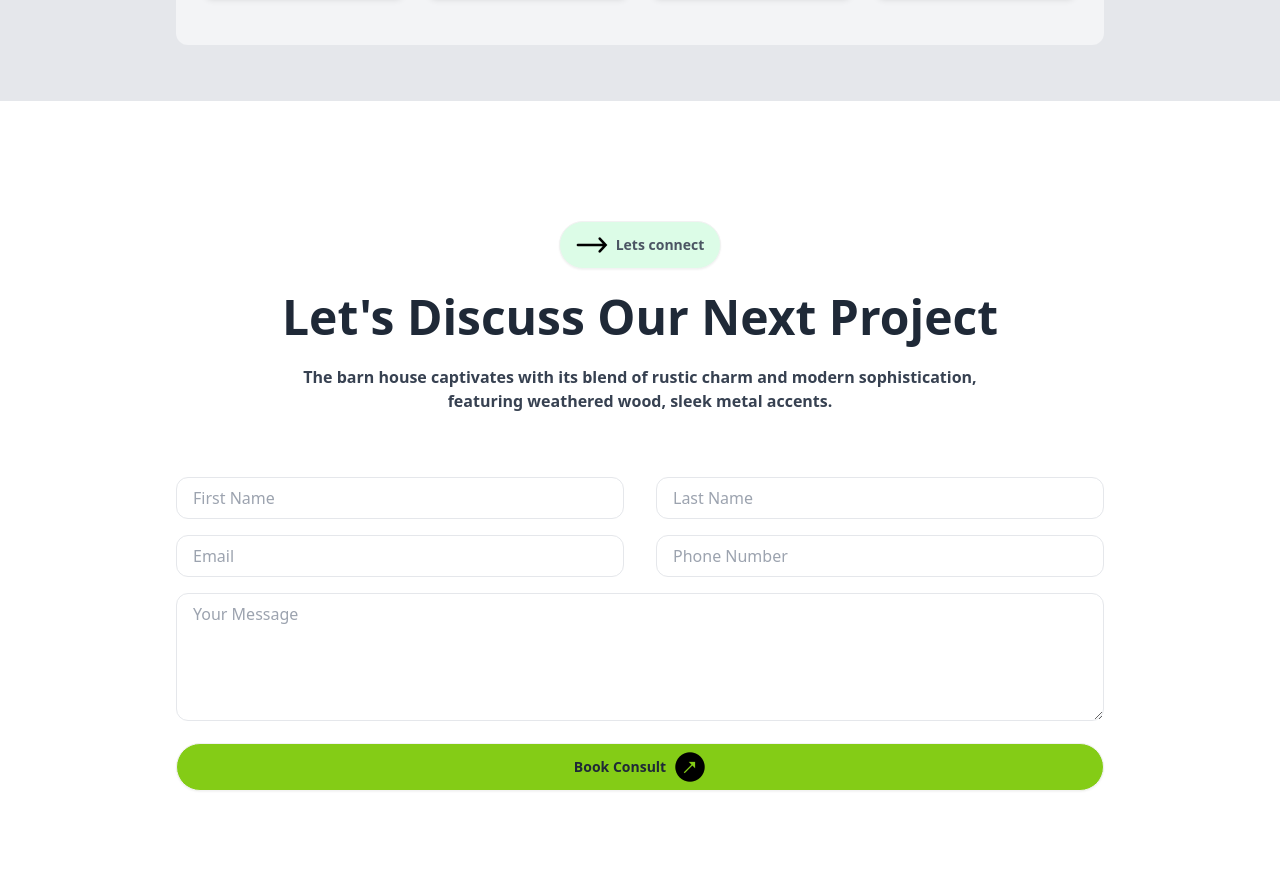
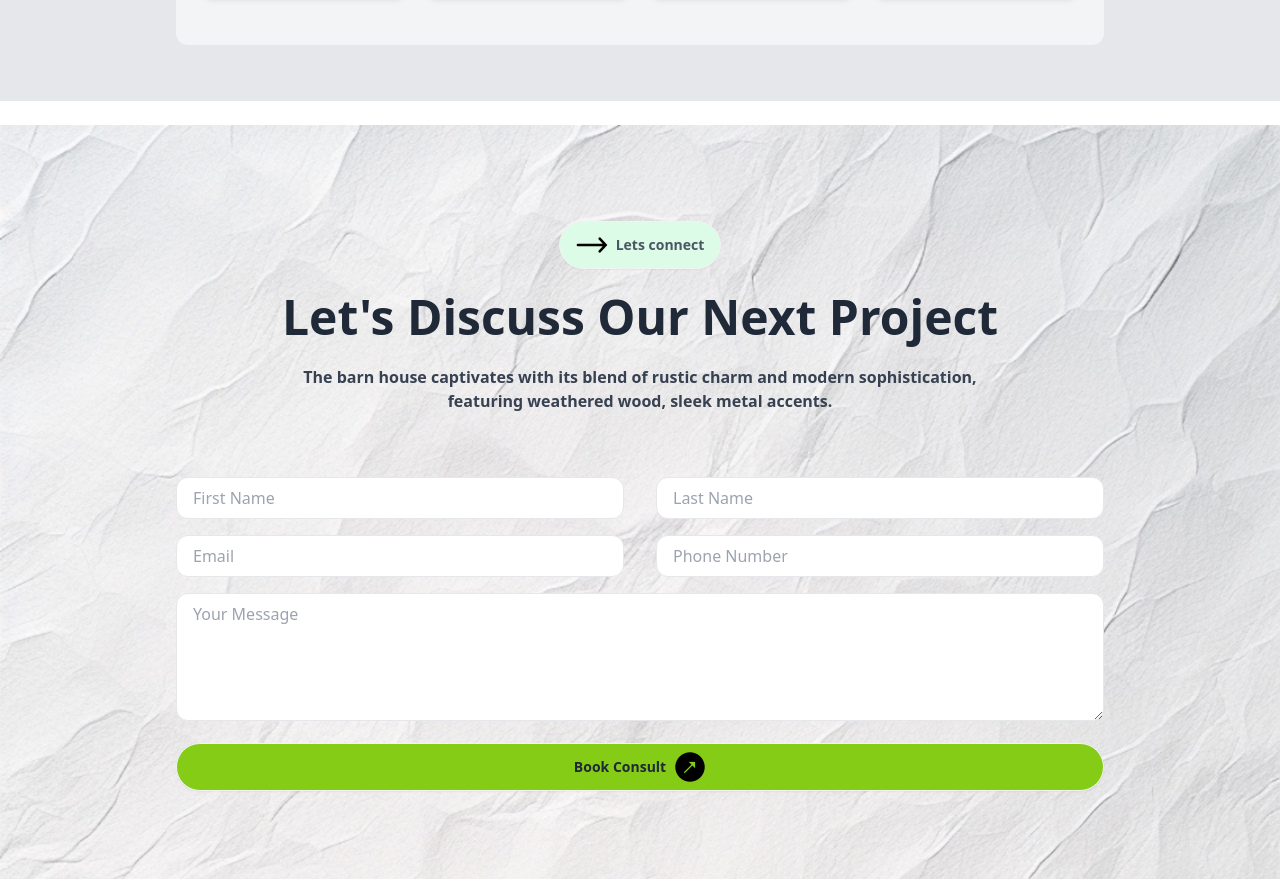
Before and after one commit to naafiisaa30/rinterio, a plain HTML site: page index.html in a window 1280 px wide. Shown: the part 3406-4285 px from the top of the page. Drawn offline with nearby package versions, Linux system fonts and the light colour scheme; the site is published under a folder, as on GitHub Pages, so addresses that start at the root find nothing.

Commit message:
a bug is solved

```diff
--- a/index.html
+++ b/index.html
@@ -270,7 +270,7 @@
             </section>
      </main>
      <!-- lets discuss section -->
-     <section class="mt-6 px-10 lg:px-44 py-24 bg-[url('/assets/bg.jpg')] bg-cover">
+     <section class="mt-6 px-10 lg:px-44 py-24 bg-[url('./assets/bg.jpg')] bg-cover">
         <!-- heading -->
        <div class="text-center space-y-6 mb-16">
            <button class="btn rounded-3xl font-bold text-gray-600 bg-green-100"><img src="./assets/arrow-icon-3.png" alt="">
```
